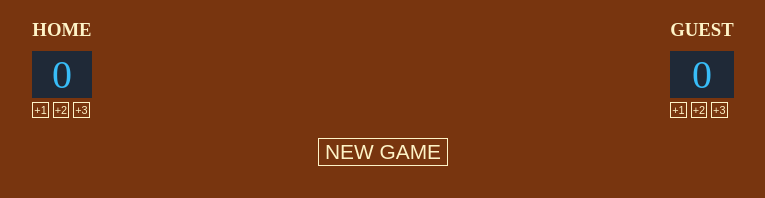
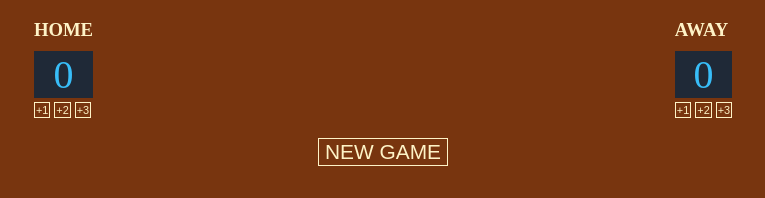
Before and after one commit to Lockeheede/basketball-scoreboard, a website built with Vite: page index.html in a window 1280 px wide. Shown: the whole page, without its empty margins (257-1022 px from the left). Built offline with nearby package versions, Linux system fonts and the light colour scheme; files whose address does not match are found by name.

Commit message:
laptop update
==>Set GUEST to AWAY as required from the project.

```diff
--- a/index.html
+++ b/index.html
@@ -12,7 +12,7 @@
                 <button class="increment-btn" id="home-three" onclick="HomeIncrement(3)">+3</button>
             </div>
             <div>
-                <h3 class="home-guest-txt">GUEST</h3>
+                <h3 class="home-guest-txt">AWAY</h3>
                 <p class="score" id="guest-score">0</p>
                 <button class="increment-btn" id="guest-one" onclick="GuestIncrement(1)">+1</button>
                 <button class="increment-btn" id="guest-two" onclick="GuestIncrement(2)">+2</button>
```
